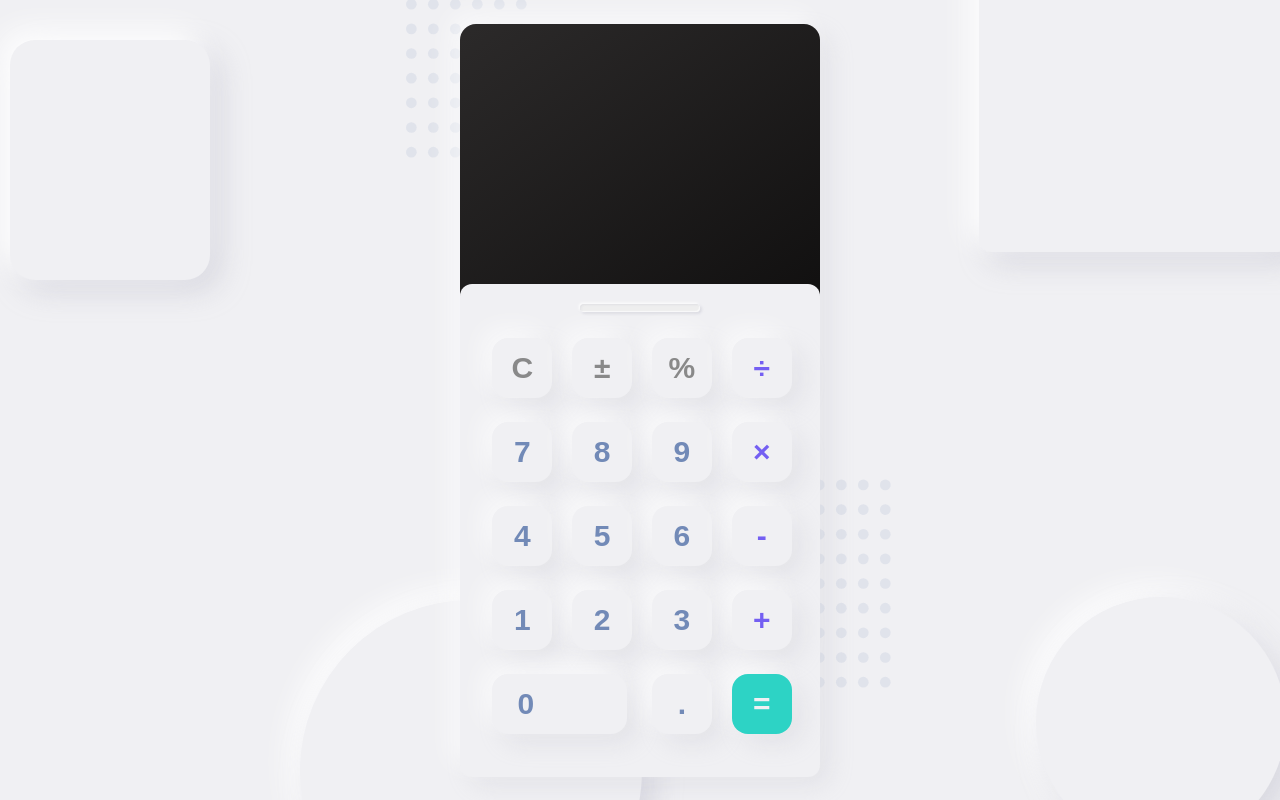
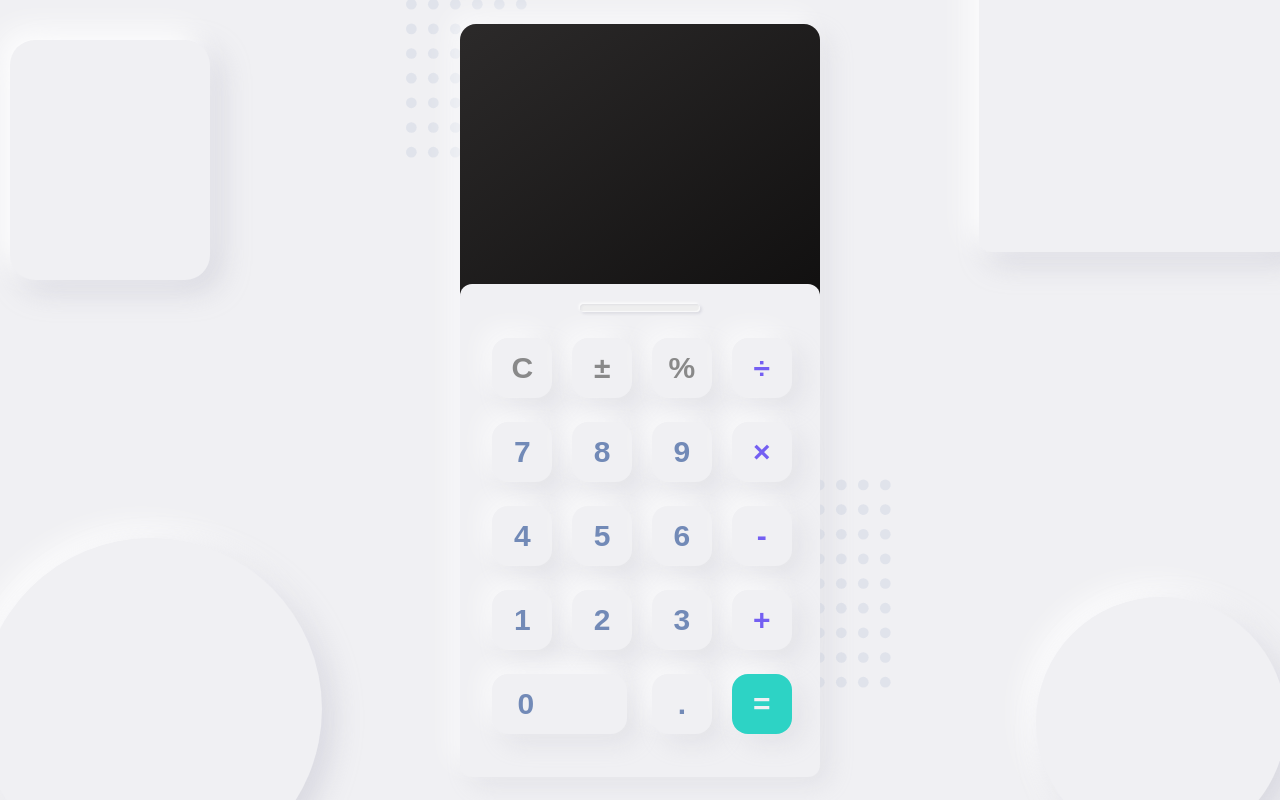
Before and after one commit to Hennady95/simple-calculat, a plain HTML site: page index.html in a window 1280 px wide. Drawn offline with Linux system fonts and the light colour scheme.

Commit message:
Add files via upload

```diff
--- a/source/style/main.css
+++ b/source/style/main.css
@@ -180,8 +180,8 @@ main .large-circle {
   position: absolute;
   width: 342px;
   height: 342px;
-  left: 300px;
-  top: 75%;
+  left: calc(50% - 660px);
+  bottom: -10%;
   border-radius: 50%;
   background: #F0F0F3;
   -webkit-box-shadow: 10px 10px 30px rgba(174, 174, 192, 0.4), -10px -10px 30px #FFFFFF;
```
Also changed, not shown: 1 other file.
